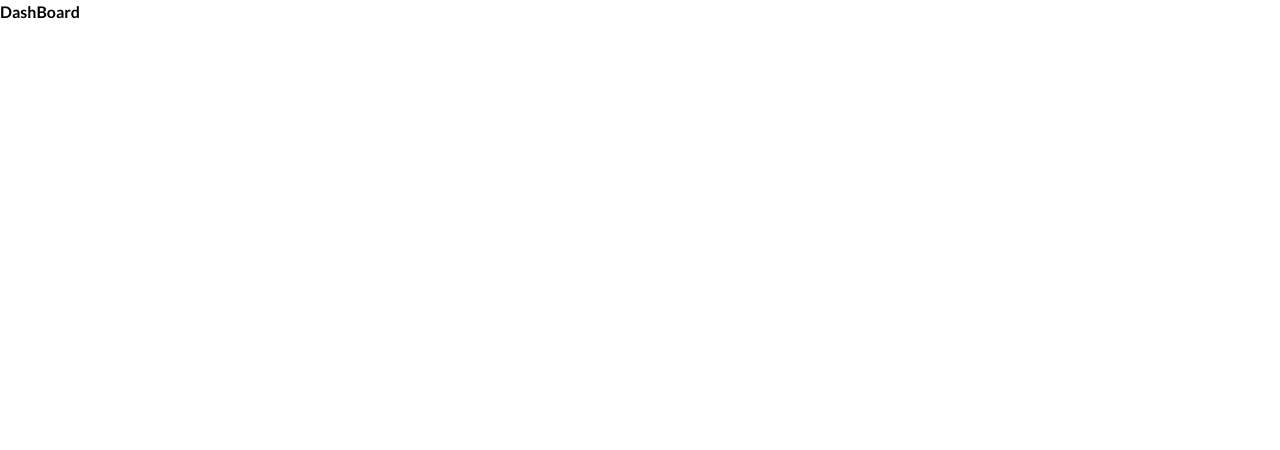
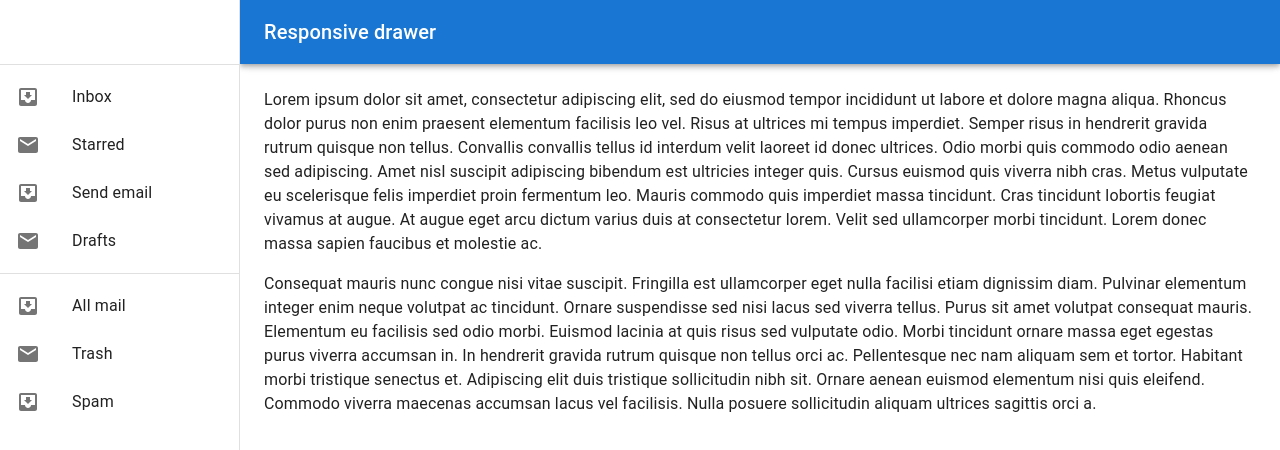
Before and after one commit to meizan2142/MERN-FRONTEND, a React (Vite) app: page /dashboard in a window 1280 px wide. Shown: the top 450 px of the page. Built offline with nearby package versions, Linux system fonts and the light colour scheme; a web font is replaced by a local one.

Commit message:
Responsive Drawer is created successfully

```diff
--- a/package.json
+++ b/package.json
@@ -12,7 +12,8 @@
   "dependencies": {
     "@emotion/react": "^11.13.5",
     "@emotion/styled": "^11.13.5",
-    "@mui/material": "^6.1.7",
+    "@mui/icons-material": "^6.1.8",
+    "@mui/material": "^6.1.8",
     "firebase": "^11.0.2",
     "flowbite-react": "^0.10.2",
     "localforage": "^1.10.0",
--- a/src/Pages/DashBoard/DashBoard.jsx
+++ b/src/Pages/DashBoard/DashBoard.jsx
@@ -1,7 +1,178 @@
-const DashBoard = () => {
+import MenuIcon from '@mui/icons-material/Menu';
+import PropTypes from 'prop-types';
+import Box from '@mui/material/Box';
+import Drawer from '@mui/material/Drawer';
+import CssBaseline from '@mui/material/CssBaseline';
+import AppBar from '@mui/material/AppBar';
+import Toolbar from '@mui/material/Toolbar';
+import List from '@mui/material/List';
+import Typography from '@mui/material/Typography';
+import Divider from '@mui/material/Divider';
+import ListItem from '@mui/material/ListItem';
+import ListItemButton from '@mui/material/ListItemButton';
+import ListItemIcon from '@mui/material/ListItemIcon';
+import ListItemText from '@mui/material/ListItemText';
+import InboxIcon from '@mui/icons-material/MoveToInbox';
+import MailIcon from '@mui/icons-material/Mail';
+import { IconButton } from '@mui/material';
+import { useState } from 'react';
+
+const drawerWidth = 240;
+const DashBoard = (props) => {
+    const { window } = props;
+    const [mobileOpen, setMobileOpen] = useState(false);
+    const [isClosing, setIsClosing] = useState(false);
+
+    const handleDrawerClose = () => {
+        setIsClosing(true);
+        setMobileOpen(false);
+    };
+
+    const handleDrawerTransitionEnd = () => {
+        setIsClosing(false);
+    };
+
+    const handleDrawerToggle = () => {
+        if (!isClosing) {
+            setMobileOpen(!mobileOpen);
+        }
+    };
+
+    const drawer = (
+        <div>
+            <Toolbar />
+            <Divider />
+            <List>
+                {['Inbox', 'Starred', 'Send email', 'Drafts'].map((text, index) => (
+                    <ListItem key={text} disablePadding>
+                        <ListItemButton>
+                            <ListItemIcon>
+                                {index % 2 === 0 ? <InboxIcon /> : <MailIcon />}
+                            </ListItemIcon>
+                            <ListItemText primary={text} />
+                        </ListItemButton>
+                    </ListItem>
+                ))}
+            </List>
+            <Divider />
+            <List>
+                {['All mail', 'Trash', 'Spam'].map((text, index) => (
+                    <ListItem key={text} disablePadding>
+                        <ListItemButton>
+                            <ListItemIcon>
+                                {index % 2 === 0 ? <InboxIcon /> : <MailIcon />}
+                            </ListItemIcon>
+                            <ListItemText primary={text} />
+                        </ListItemButton>
+                    </ListItem>
+                ))}
+            </List>
+        </div>
+    );
+
+    // Remove this const when copying and pasting into your project.
+    const container = window !== undefined ? () => window().document.body : undefined;
     return (
-        <div>DashBoard</div>
+        <Box sx={{ display: 'flex' }}>
+            <CssBaseline />
+            <AppBar
+                position="fixed"
+                sx={{
+                    width: { sm: `calc(100% - ${drawerWidth}px)` },
+                    ml: { sm: `${drawerWidth}px` },
+                }}
+            >
+                <Toolbar>
+                    <IconButton
+                        color="inherit"
+                        aria-label="open drawer"
+                        edge="start"
+                        onClick={handleDrawerToggle}
+                        sx={{ mr: 2, display: { sm: 'none' } }}
+                    >
+                        <MenuIcon />
+                    </IconButton>
+                    <Typography variant="h6" noWrap component="div">
+                        Responsive drawer
+                    </Typography>
+                </Toolbar>
+            </AppBar>
+            <Box
+                component="nav"
+                sx={{ width: { sm: drawerWidth }, flexShrink: { sm: 0 } }}
+                aria-label="mailbox folders"
+            >
+                {/* The implementation can be swapped with js to avoid SEO duplication of links. */}
+                <Drawer
+                    container={container}
+                    variant="temporary"
+                    open={mobileOpen}
+                    onTransitionEnd={handleDrawerTransitionEnd}
+                    onClose={handleDrawerClose}
+                    ModalProps={{
+                        keepMounted: true, // Better open performance on mobile.
+                    }}
+                    sx={{
+                        display: { xs: 'block', sm: 'none' },
+                        '& .MuiDrawer-paper': { boxSizing: 'border-box', width: drawerWidth },
+                    }}
+                >
+                    {drawer}
+                </Drawer>
+                <Drawer
+                    variant="permanent"
+                    sx={{
+                        display: { xs: 'none', sm: 'block' },
+                        '& .MuiDrawer-paper': { boxSizing: 'border-box', width: drawerWidth },
+                    }}
+                    open
+                >
+                    {drawer}
+                </Drawer>
+            </Box>
+            <Box
+                component="main"
+                sx={{ flexGrow: 1, p: 3, width: { sm: `calc(100% - ${drawerWidth}px)` } }}
+            >
+                <Toolbar />
+                <Typography sx={{ marginBottom: 2 }}>
+                    Lorem ipsum dolor sit amet, consectetur adipiscing elit, sed do eiusmod
+                    tempor incididunt ut labore et dolore magna aliqua. Rhoncus dolor purus non
+                    enim praesent elementum facilisis leo vel. Risus at ultrices mi tempus
+                    imperdiet. Semper risus in hendrerit gravida rutrum quisque non tellus.
+                    Convallis convallis tellus id interdum velit laoreet id donec ultrices.
+                    Odio morbi quis commodo odio aenean sed adipiscing. Amet nisl suscipit
+                    adipiscing bibendum est ultricies integer quis. Cursus euismod quis viverra
+                    nibh cras. Metus vulputate eu scelerisque felis imperdiet proin fermentum
+                    leo. Mauris commodo quis imperdiet massa tincidunt. Cras tincidunt lobortis
+                    feugiat vivamus at augue. At augue eget arcu dictum varius duis at
+                    consectetur lorem. Velit sed ullamcorper morbi tincidunt. Lorem donec massa
+                    sapien faucibus et molestie ac.
+                </Typography>
+                <Typography sx={{ marginBottom: 2 }}>
+                    Consequat mauris nunc congue nisi vitae suscipit. Fringilla est ullamcorper
+                    eget nulla facilisi etiam dignissim diam. Pulvinar elementum integer enim
+                    neque volutpat ac tincidunt. Ornare suspendisse sed nisi lacus sed viverra
+                    tellus. Purus sit amet volutpat consequat mauris. Elementum eu facilisis
+                    sed odio morbi. Euismod lacinia at quis risus sed vulputate odio. Morbi
+                    tincidunt ornare massa eget egestas purus viverra accumsan in. In hendrerit
+                    gravida rutrum quisque non tellus orci ac. Pellentesque nec nam aliquam sem
+                    et tortor. Habitant morbi tristique senectus et. Adipiscing elit duis
+                    tristique sollicitudin nibh sit. Ornare aenean euismod elementum nisi quis
+                    eleifend. Commodo viverra maecenas accumsan lacus vel facilisis. Nulla
+                    posuere sollicitudin aliquam ultrices sagittis orci a.
+                </Typography>
+            </Box>
+        </Box>
     )
 }
 
+DashBoard.propTypes = {
+    /**
+     * Injected by the documentation to work in an iframe.
+     * Remove this when copying and pasting into your project.
+     */
+    window: PropTypes.func,
+  };
+
 export default DashBoard
```
Also changed, not shown: 1 other file (tests, documents, lock files or other folders).
